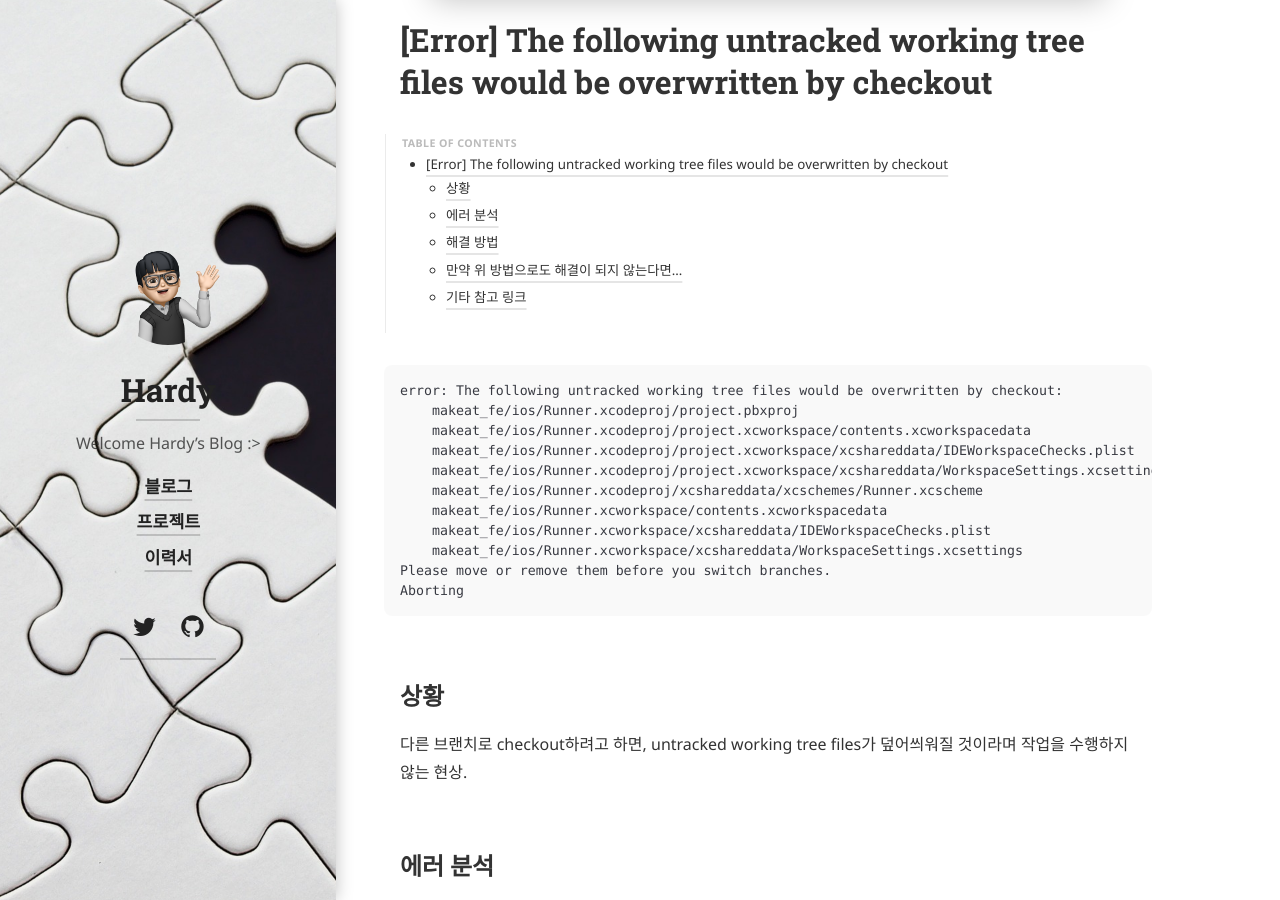
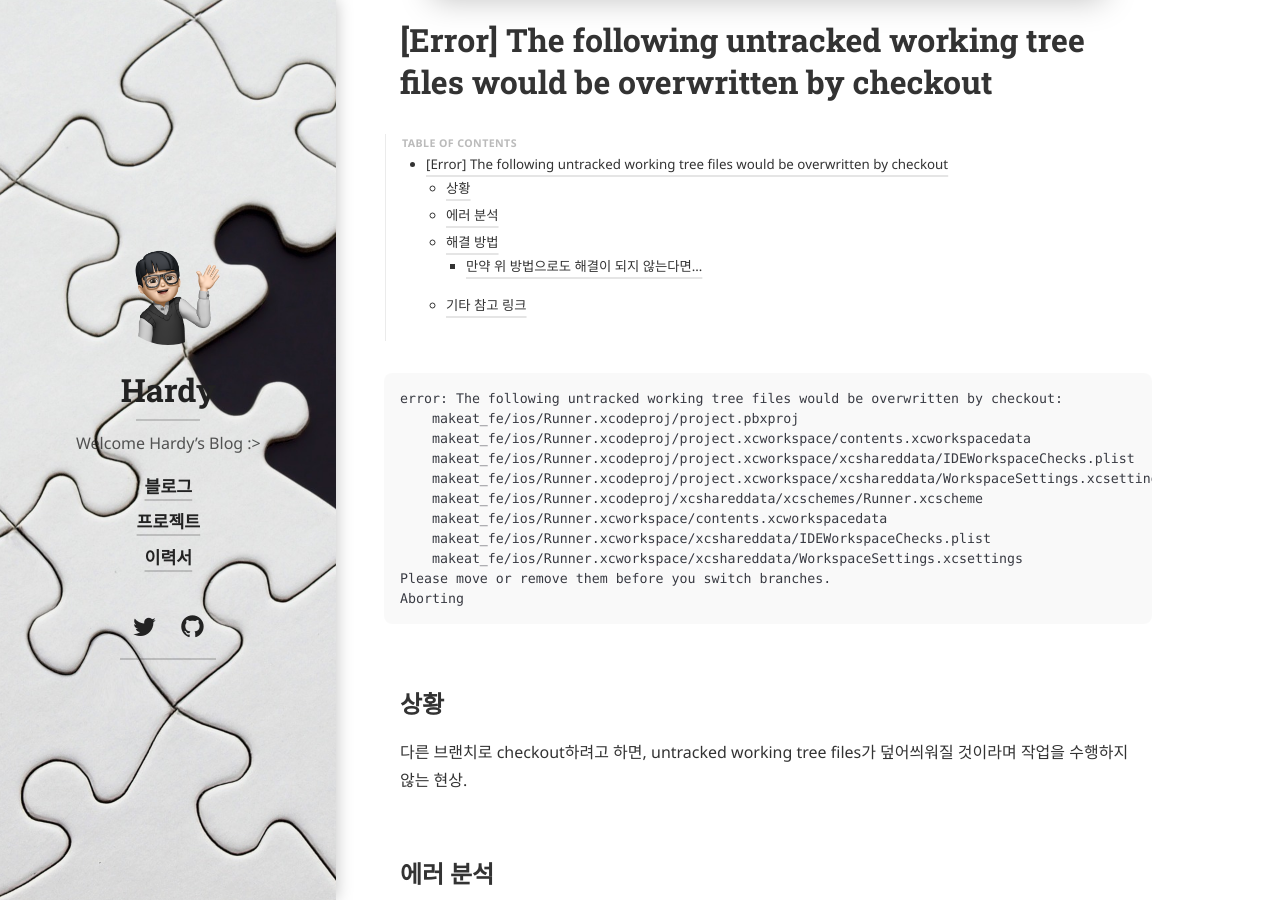
Before and after one commit to hardy716/hardy716.github.io, a Jekyll site: the page built from TROUBLE-SHOOTING/_posts/2023-04-18-makeat-err-2.md, in a window 1280 px wide and 900 px high, scrolled down 765 px. Built offline with Jekyll 4.4.1, drawn with Linux system fonts in a browser that asks for light colours; cached includes are drawn as plain includes; nearby versions of some CDN libraries; some web fonts are replaced; library files that are not in the unit come from our copies; comment, search, counter and statistics services are not loaded.

Commit message:
blog update

````diff
--- a/TROUBLE-SHOOTING/_posts/2023-04-18-makeat-err-2.md
+++ b/TROUBLE-SHOOTING/_posts/2023-04-18-makeat-err-2.md
@@ -18,7 +18,7 @@
 {:toc}
 
 
-```
+```bash
 error: The following untracked working tree files would be overwritten by checkout:
     makeat_fe/ios/Runner.xcodeproj/project.pbxproj
     makeat_fe/ios/Runner.xcodeproj/project.xcworkspace/contents.xcworkspacedata
@@ -49,21 +49,25 @@
 나의 경우, 추적되지 않은 파일을 삭제해도 무방한 상황이었기 때문에 제거를 통해 문제를 해결했다.
 
 - `git clean -d -f`
+
     현재 디렉토리에서 추적되지 않는 파일과 디렉터리를 모두 삭제한다.
 
 `git clean` 명령어를 실행하기 전에는 삭제할 파일들이나 디렉터리들을 다시 한번 확인하고 실행하는 것을 권장한다.
 
 
-## 만약 위 방법으로도 해결이 되지 않는다면...
+### 만약 위 방법으로도 해결이 되지 않는다면...
 
 - `git fetch --all`
+
     원격 저장소의 모든 브랜치의 최신 변경 내용을 가져온다.
 
 - `git reset --hard {remote_name}/{branch_name}`
+
     로컬 브랜치를 원격 저장소의 {branch_name} 브랜치의 상태로 변경한다.
     이때, 로컬 브랜치의 모든 변경 내용을 삭제하고 원격 저장소의 최신 버전으로 덮어쓴다는 것에 주의해야 한다.
 
 - `git pull {remote_name}/{branch_name}`
+
     (만약 로컬 브랜치와 원격 저장소의 {branch_name} 브랜치 간에 차이가 있는 경우) 원격 저장소의 {branch_name} 브랜치에서 로컬 브랜치로 최신 변경 내용을 병합한다.
 
 로컬 브랜치에 작업한 내용이 있다면, 위 명령어를 실행하기 전에 작업한 내용을 백업하거나 `stash`를 사용하여 임시로 저장해두어야 합니다!
````
Also changed, not shown: TROUBLE-SHOOTING/_posts/2023-04-18-makeat-err-1.md (+4 -1 lines).
